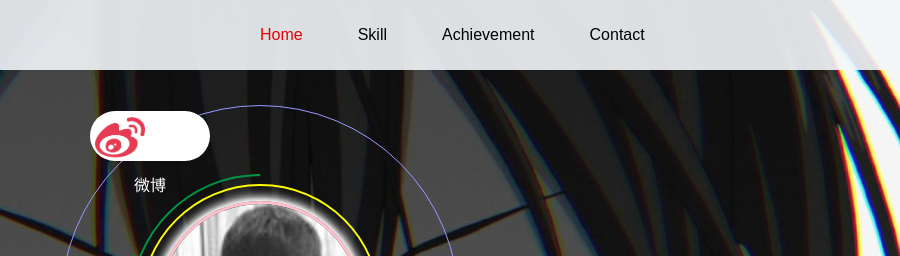
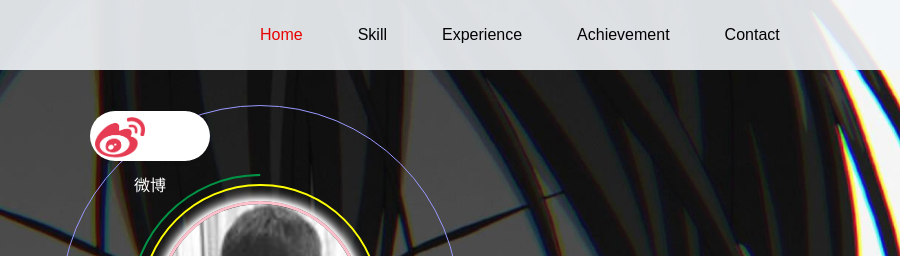
Before and after one commit to lukebiubiubiu/lukebiubiubiu.github.io, a plain HTML site: page index.html in a window 1280 px wide. Shown: the top 256 px of the page, 380-1280 px from the left. Drawn offline with Linux system fonts and the light colour scheme; files whose address does not match are found by name.

Commit message:
Update index.html

```diff
--- a/index.html
+++ b/index.html
@@ -34,7 +34,7 @@
             <ul id="nav_ul">
                 <li class="nav_li_on nav_ul_li">Home</li>
                 <li class="nav_ul_li">Skill</li>
-
+               <li class="nav_ul_li">Experience</li>
                 <li class="nav_ul_li">Achievement</li>
                 <li class="nav_ul_li">Contact</li>
             </ul>
```
